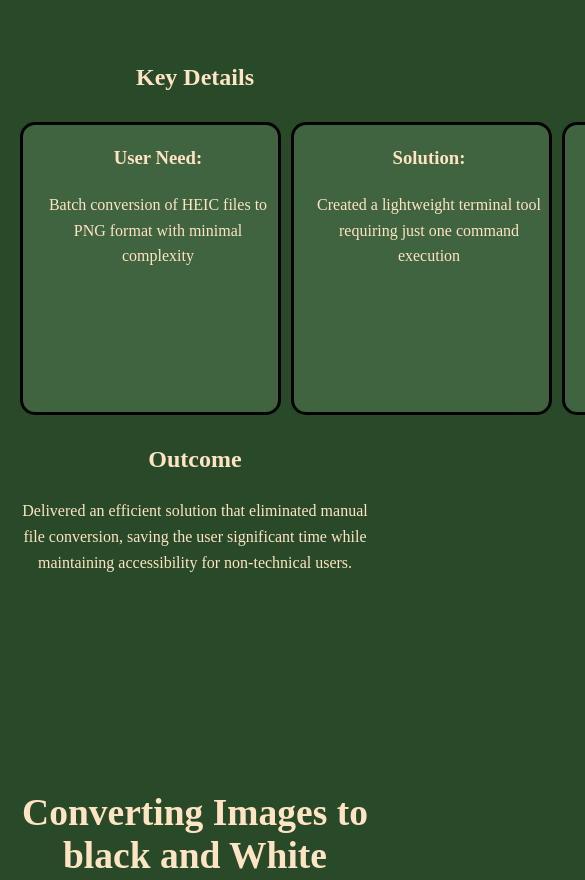
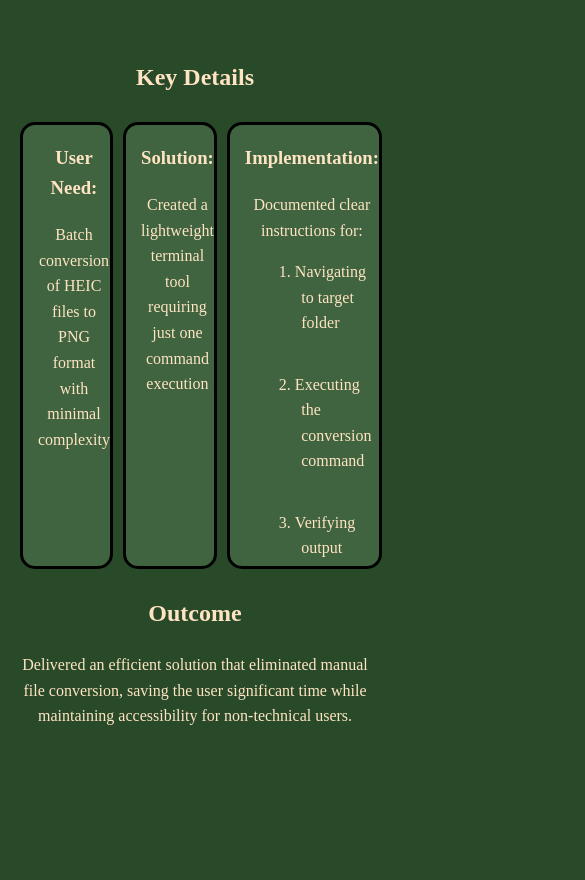
Before and after one commit to wevans02/PersonalWebsite, a plain HTML site: page index.html in a window 390 px wide. Shown: the part 1700-2580 px from the top of the page, 585 px wide, since content can reach past the window. Drawn offline with Linux system fonts and the light colour scheme.

Commit message:
Updated to be compatible with phones

```diff
--- a/style.css
+++ b/style.css
@@ -83,24 +83,28 @@ p.Example{
 li{
     padding-left: 15px;
 }
+
 main li{
-    min-width: 240px;
-    max-width: 240px;
     border: 3px solid black;
     border-radius: 15px;
     background-color: rgb(63, 100, 63);
     margin: 5px;
+    justify-content: space-evenly;
+}
+.project-details li{
+    width: 246px;
 }
 .Picture li{
     max-width: 800px;
     border: 0;
     border-radius: 15px;
-    margin: 25px;
+    margin: 5px;
     padding: 0;
 }
 ol.compact-list{
     padding-left: 50px;
     text-align: left;
+    width: auto;
 
 }
 
@@ -111,10 +115,11 @@ ol.compact-list li {
     border: 0;
     border-radius: 0;
     background-color: transparent;
+    width: auto;
 }
 
 dl{
-    list-style: square;
+    list-style:disc;
 }
 
 footer{
```
